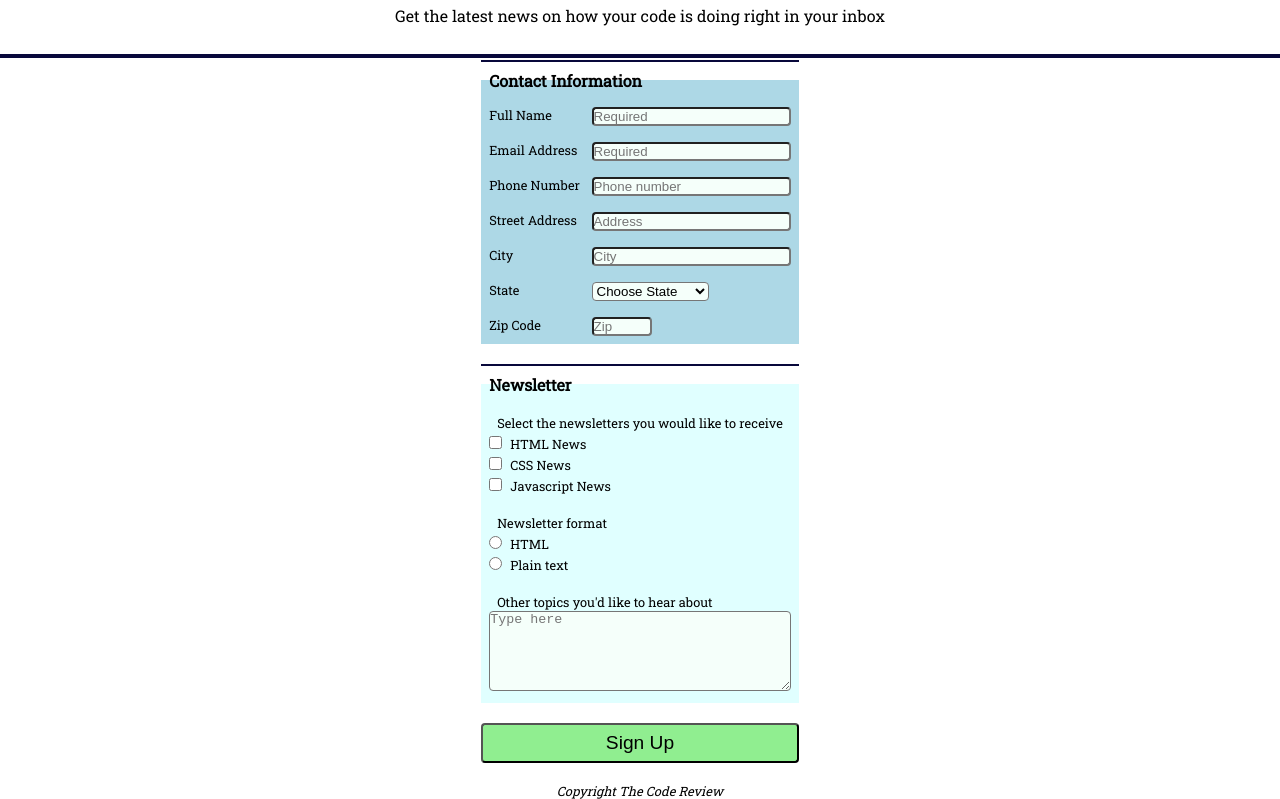
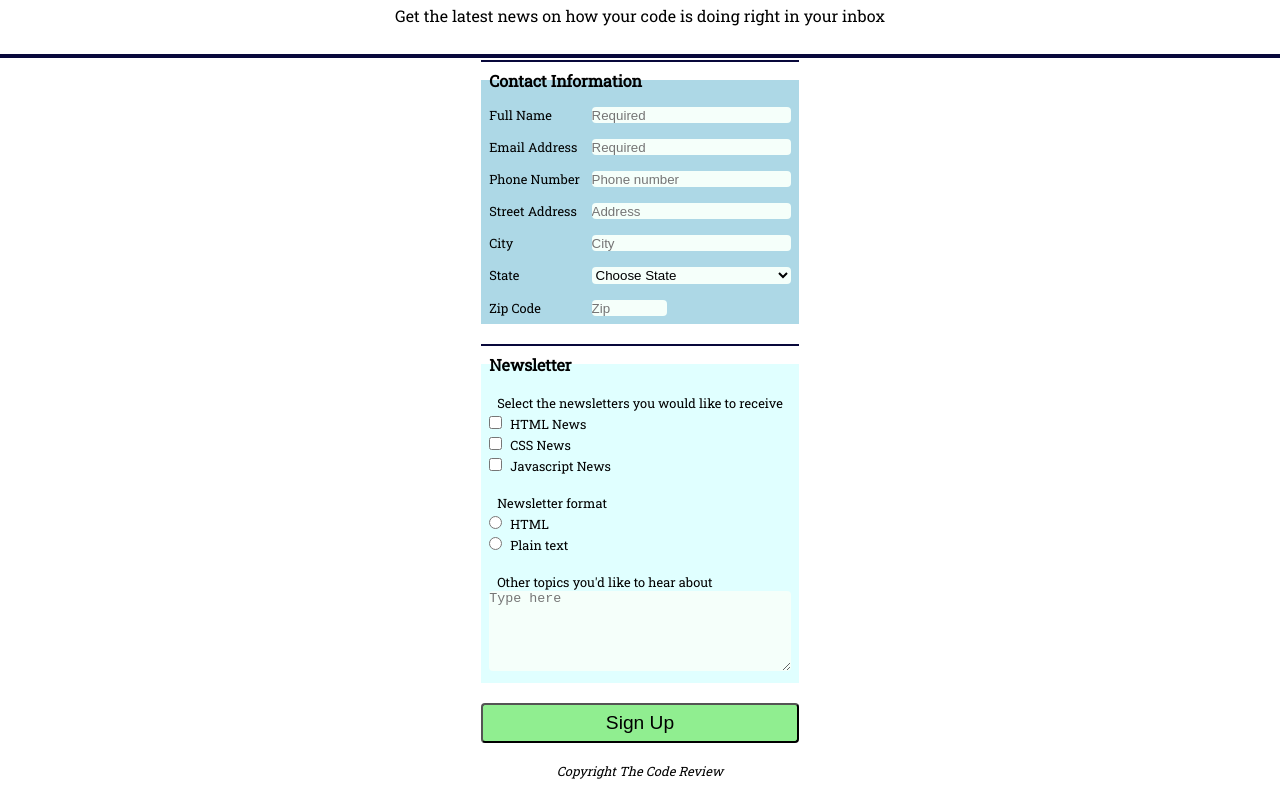
Before and after one commit to jjones254/responsive-registration-form, a plain HTML site: page index.html in a window 1280 px wide. Shown: the part 138-937 px from the top of the page. Drawn offline with Linux system fonts and the light colour scheme.

Commit message:
Update styles.css
Changed input border-style to none.

Changed @media input flex-basis from 80-20% to100-25%

```diff
--- a/styles.css
+++ b/styles.css
@@ -55,6 +55,7 @@ label {
 
 input, select, textarea {
     border-radius: 4px;
+    border-style: none;
 }
 
 button {
@@ -126,12 +127,12 @@ input:not(:focus), select:not(:focus), textarea:not(:focus) {
         flex-grow: 0;
     }
 
-    .contact input {
-        flex-basis: 80%;
+    .contact input, select {
+        flex-basis: 100%;
     }
 
     #zip {
-        flex-basis: 20%;
+        flex-basis: 25%;
     }
 
 
```
